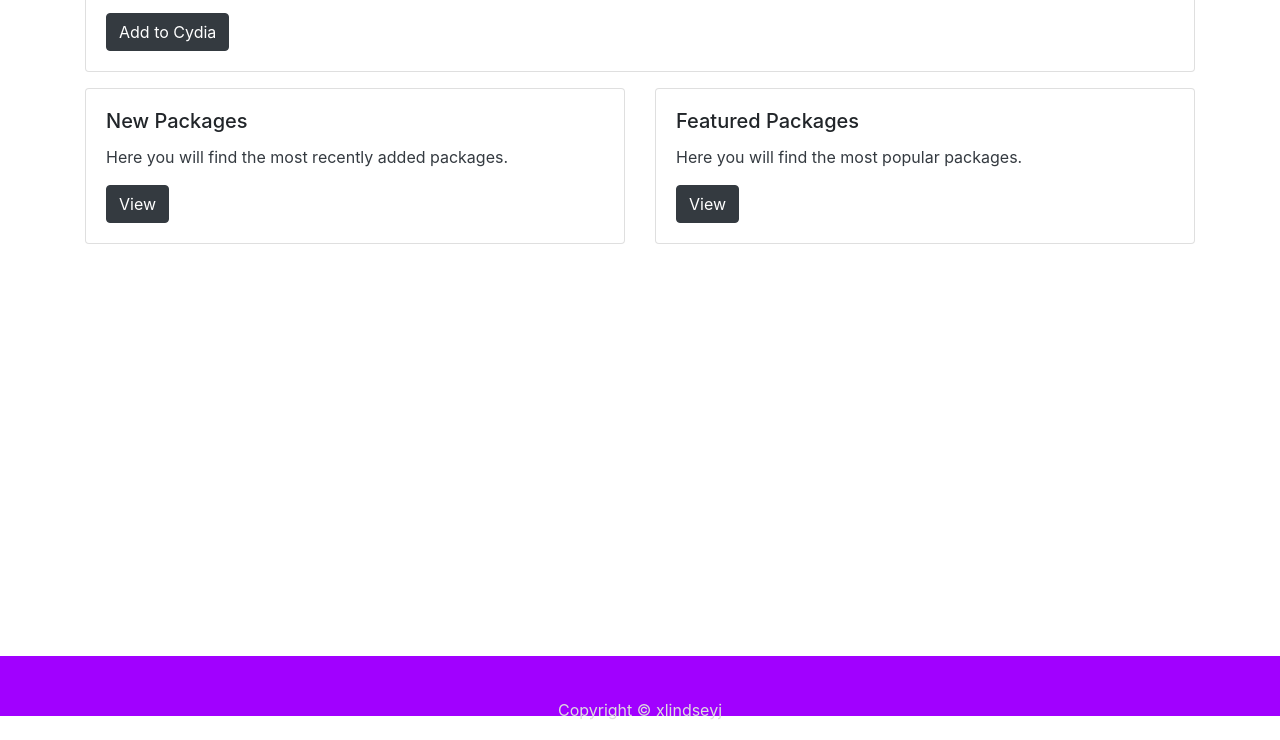
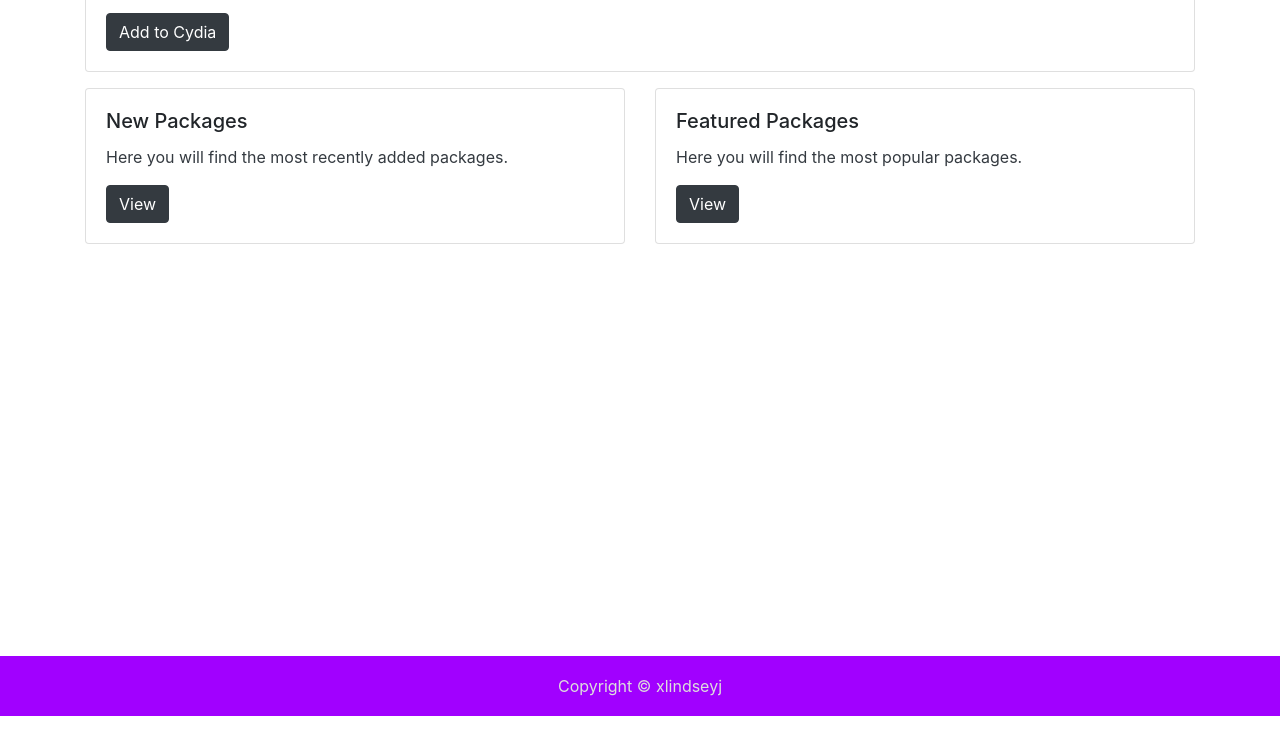
Before and after one commit to xlindseyj/cydia-repo, a website: page index.html in a window 1280 px wide. Shown: the part 84-824 px from the top of the page. After the commit the page ends 800 px from the top, so only its background shows below. Drawn offline with nearby package versions, Linux system fonts and the light colour scheme.

Commit message:
Update index.html

```diff
--- a/index.html
+++ b/index.html
@@ -59,7 +59,7 @@
 		</div>
 	</div>
 
-	<footer class="sticky-footer py-4 text-white-50" style="background-color: #a100ff">
+	<footer class="sticky-footer" style="background-color: #a100ff">
     		<div class="container text-center">
 			<span style="color: #ddd">Copyright &copy; <a href="https://xlindseyj.github.io/repo">xlindseyj</a></span>
     		</div>
```
